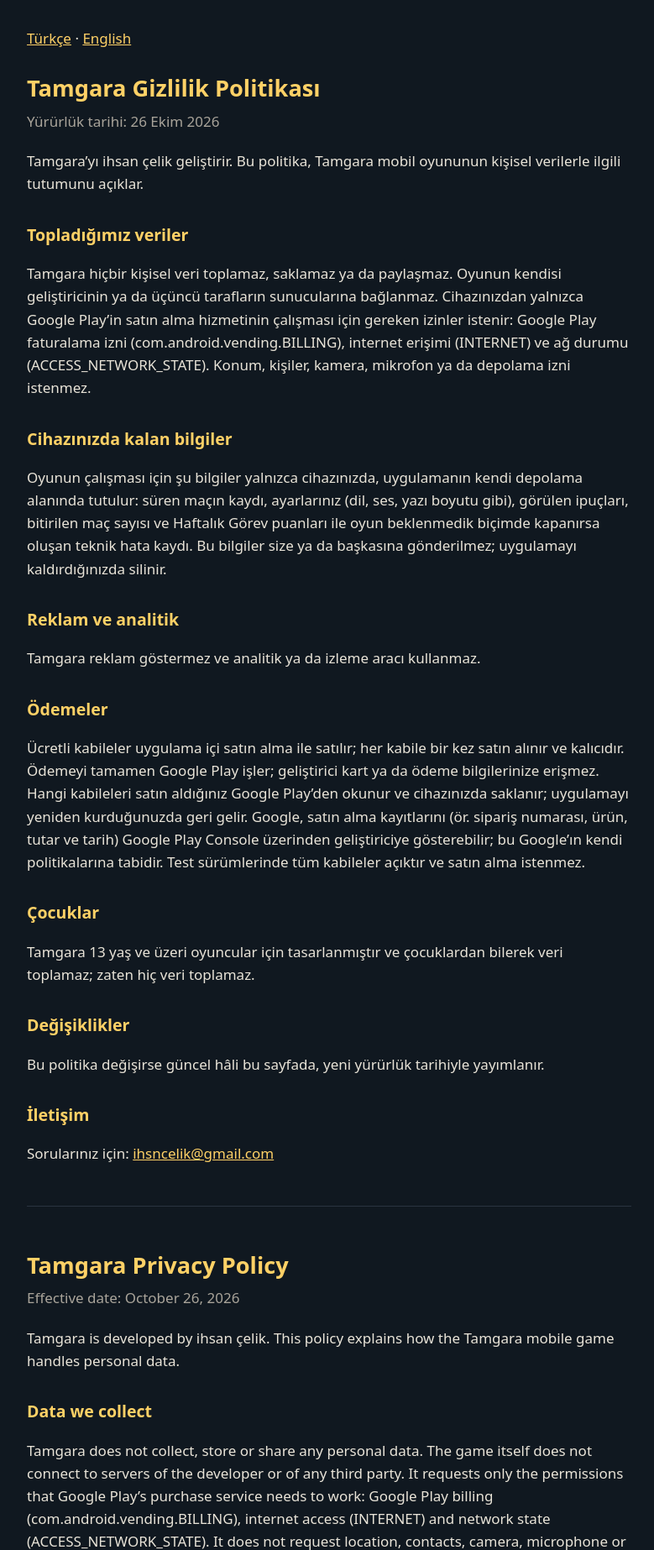
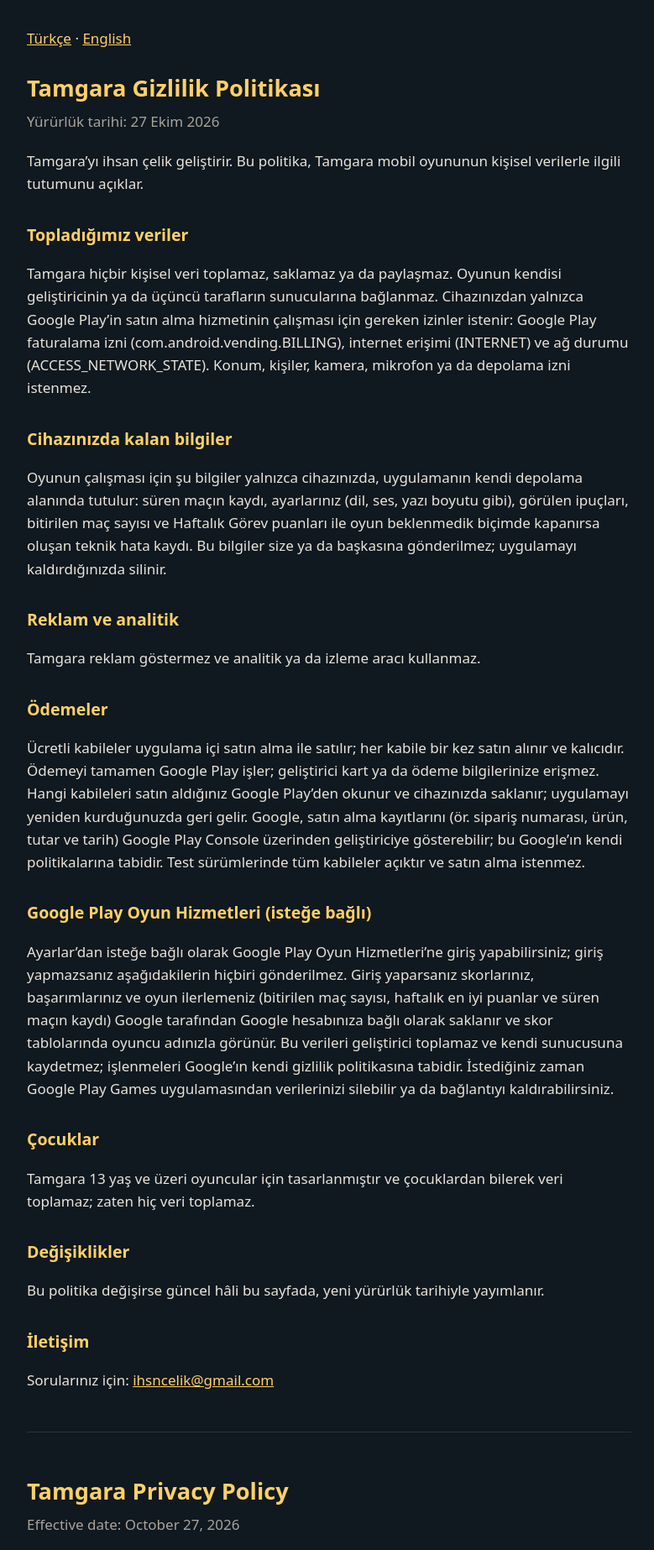
Before and after one commit to celikihsan/tamgara-legal, a plain HTML site: page index.html in a window 1280 px wide. Shown: the top 1846 px of the page at 84% size, without its empty margins (248-1027 px from the left). Drawn offline with Linux system fonts and the light colour scheme.

Commit message:
Gizlilik politikası: Google Play Oyun Hizmetleri (isteğe bağlı giriş, skor/başarım/bulut kaydı) (27 Ekim 2026)

```diff
--- a/index.html
+++ b/index.html
@@ -23,7 +23,7 @@
 
 <section id="tr" lang="tr">
 <h1>Tamgara Gizlilik Politikası</h1>
-<p class="meta">Yürürlük tarihi: 26 Ekim 2026</p>
+<p class="meta">Yürürlük tarihi: 27 Ekim 2026</p>
 <p>Tamgara’yı ihsan çelik geliştirir. Bu politika, Tamgara mobil oyununun kişisel verilerle ilgili tutumunu açıklar.</p>
 <h2>Topladığımız veriler</h2>
 <p>Tamgara hiçbir kişisel veri toplamaz, saklamaz ya da paylaşmaz. Oyunun kendisi geliştiricinin ya da üçüncü tarafların sunucularına bağlanmaz. Cihazınızdan yalnızca Google Play’in satın alma hizmetinin çalışması için gereken izinler istenir: Google Play faturalama izni (com.android.vending.BILLING), internet erişimi (INTERNET) ve ağ durumu (ACCESS_NETWORK_STATE). Konum, kişiler, kamera, mikrofon ya da depolama izni istenmez.</p>
@@ -33,6 +33,8 @@
 <p>Tamgara reklam göstermez ve analitik ya da izleme aracı kullanmaz.</p>
 <h2>Ödemeler</h2>
 <p>Ücretli kabileler uygulama içi satın alma ile satılır; her kabile bir kez satın alınır ve kalıcıdır. Ödemeyi tamamen Google Play işler; geliştirici kart ya da ödeme bilgilerinize erişmez. Hangi kabileleri satın aldığınız Google Play’den okunur ve cihazınızda saklanır; uygulamayı yeniden kurduğunuzda geri gelir. Google, satın alma kayıtlarını (ör. sipariş numarası, ürün, tutar ve tarih) Google Play Console üzerinden geliştiriciye gösterebilir; bu Google’ın kendi politikalarına tabidir. Test sürümlerinde tüm kabileler açıktır ve satın alma istenmez.</p>
+<h2>Google Play Oyun Hizmetleri (isteğe bağlı)</h2>
+<p>Ayarlar’dan isteğe bağlı olarak Google Play Oyun Hizmetleri’ne giriş yapabilirsiniz; giriş yapmazsanız aşağıdakilerin hiçbiri gönderilmez. Giriş yaparsanız skorlarınız, başarımlarınız ve oyun ilerlemeniz (bitirilen maç sayısı, haftalık en iyi puanlar ve süren maçın kaydı) Google tarafından Google hesabınıza bağlı olarak saklanır ve skor tablolarında oyuncu adınızla görünür. Bu verileri geliştirici toplamaz ve kendi sunucusuna kaydetmez; işlenmeleri Google’ın kendi gizlilik politikasına tabidir. İstediğiniz zaman Google Play Games uygulamasından verilerinizi silebilir ya da bağlantıyı kaldırabilirsiniz.</p>
 <h2>Çocuklar</h2>
 <p>Tamgara 13 yaş ve üzeri oyuncular için tasarlanmıştır ve çocuklardan bilerek veri toplamaz; zaten hiç veri toplamaz.</p>
 <h2>Değişiklikler</h2>
@@ -45,7 +47,7 @@
 
 <section id="en" lang="en">
 <h1>Tamgara Privacy Policy</h1>
-<p class="meta">Effective date: October 26, 2026</p>
+<p class="meta">Effective date: October 27, 2026</p>
 <p>Tamgara is developed by ihsan çelik. This policy explains how the Tamgara mobile game handles personal data.</p>
 <h2>Data we collect</h2>
 <p>Tamgara does not collect, store or share any personal data. The game itself does not connect to servers of the developer or of any third party. It requests only the permissions that Google Play’s purchase service needs to work: Google Play billing (com.android.vending.BILLING), internet access (INTERNET) and network state (ACCESS_NETWORK_STATE). It does not request location, contacts, camera, microphone or storage permissions.</p>
@@ -55,6 +57,8 @@
 <p>Tamgara shows no ads and uses no analytics or tracking tools.</p>
 <h2>Payments</h2>
 <p>Paid tribes are sold as in-app purchases; each tribe is bought once and is yours permanently. Google Play processes payment entirely; the developer does not have access to your card or payment details. Which tribes you have bought is read from Google Play and kept on your device; it comes back when you reinstall the app. Google may show purchase records (such as order number, product, amount and date) to the developer through Google Play Console, which is subject to Google’s own policies. In test versions all tribes are unlocked and no purchase is requested.</p>
+<h2>Google Play Games Services (optional)</h2>
+<p>From Settings you can optionally sign in to Google Play Games Services; if you do not sign in, none of the following is sent. If you sign in, your scores, achievements and game progress (number of matches finished, weekly best scores and the save of the match in progress) are stored by Google, linked to your Google account, and your player name appears on the leaderboards. The developer does not collect this data or store it on its own servers; its processing is subject to Google’s own privacy policy. You can delete your data or remove the connection at any time from the Google Play Games app.</p>
 <h2>Children</h2>
 <p>Tamgara is designed for players aged 13 and over and does not knowingly collect data from children; it collects no data at all.</p>
 <h2>Changes</h2>
```
